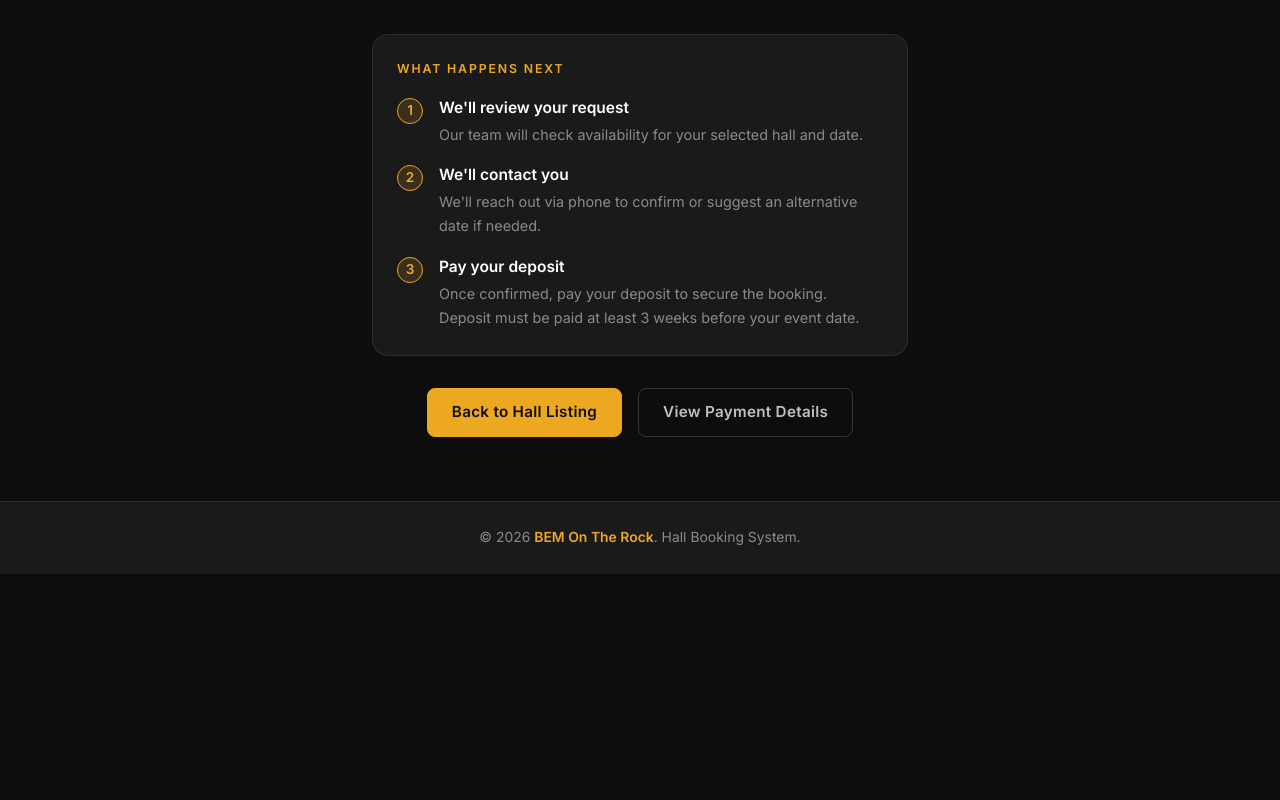
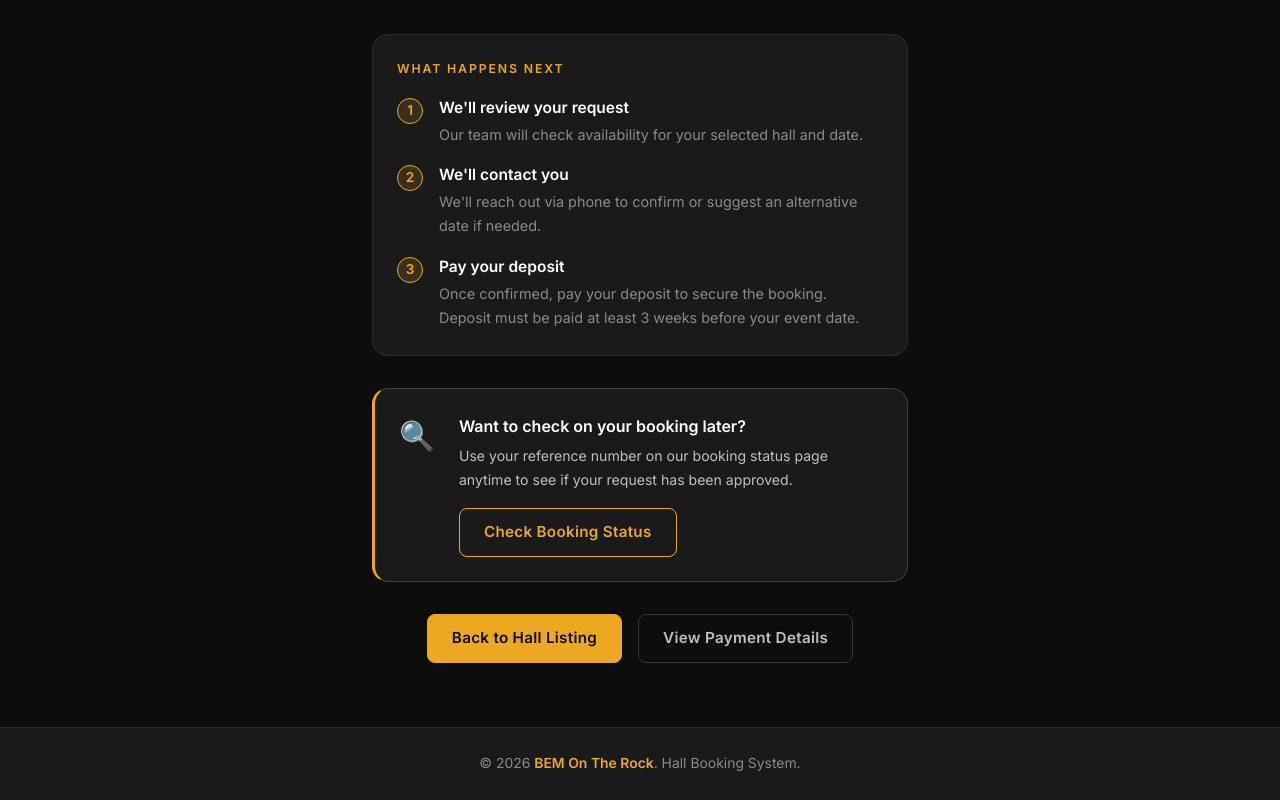
Before and after one commit to BEMOntheROCK/BEM-On-The-Rock-Hall-Booking-System, a website: page confirmation.html in a window 1280 px wide. Shown: the part 385-1185 px from the top of the page. Before the commit the page ends 959 px from the top, so only its background shows below. Drawn offline with nearby package versions, Linux system fonts and the light colour scheme.

Commit message:
added navigation to status check function

```diff
--- a/confirmation.html
+++ b/confirmation.html
@@ -97,6 +97,16 @@
         </ul>
       </div>
 
+      <!-- Status CTA -->
+      <div class="status-cta">
+        <div class="status-cta__icon">🔍</div>
+        <div>
+          <p style="font-weight:600; color:var(--white); margin-bottom:4px;">Want to check on your booking later?</p>
+          <p style="font-size:0.88rem; margin-bottom:var(--space-md);">Use your reference number on our booking status page anytime to see if your request has been approved.</p>
+          <a href="status.html" class="btn btn--outline">Check Booking Status</a>
+        </div>
+      </div>
+
       <!-- Actions -->
       <div style="display: flex; gap: var(--space-md); justify-content: center; flex-wrap: wrap;">
         <a href="index.html" class="btn btn--primary">Back to Hall Listing</a>
--- a/style.css
+++ b/style.css
@@ -2577,3 +2577,22 @@ tbody tr:hover {
     grid-template-columns: 1fr;
   }
 }
+
+/* --- Status CTA (confirmation page) --- */
+.status-cta {
+  display: flex;
+  align-items: flex-start;
+  gap: var(--space-lg);
+  background: var(--black-soft);
+  border: 1px solid var(--border-strong);
+  border-left: 3px solid var(--marigold);
+  border-radius: var(--radius-lg);
+  padding: var(--space-lg);
+  margin-bottom: var(--space-xl);
+  text-align: left;
+}
+
+.status-cta__icon {
+  font-size: 1.8rem;
+  flex-shrink: 0;
+}
```
Also changed, not shown: index.html (+1 -0 lines), review.html (+1 -0 lines), status.html (+1 -0 lines).
